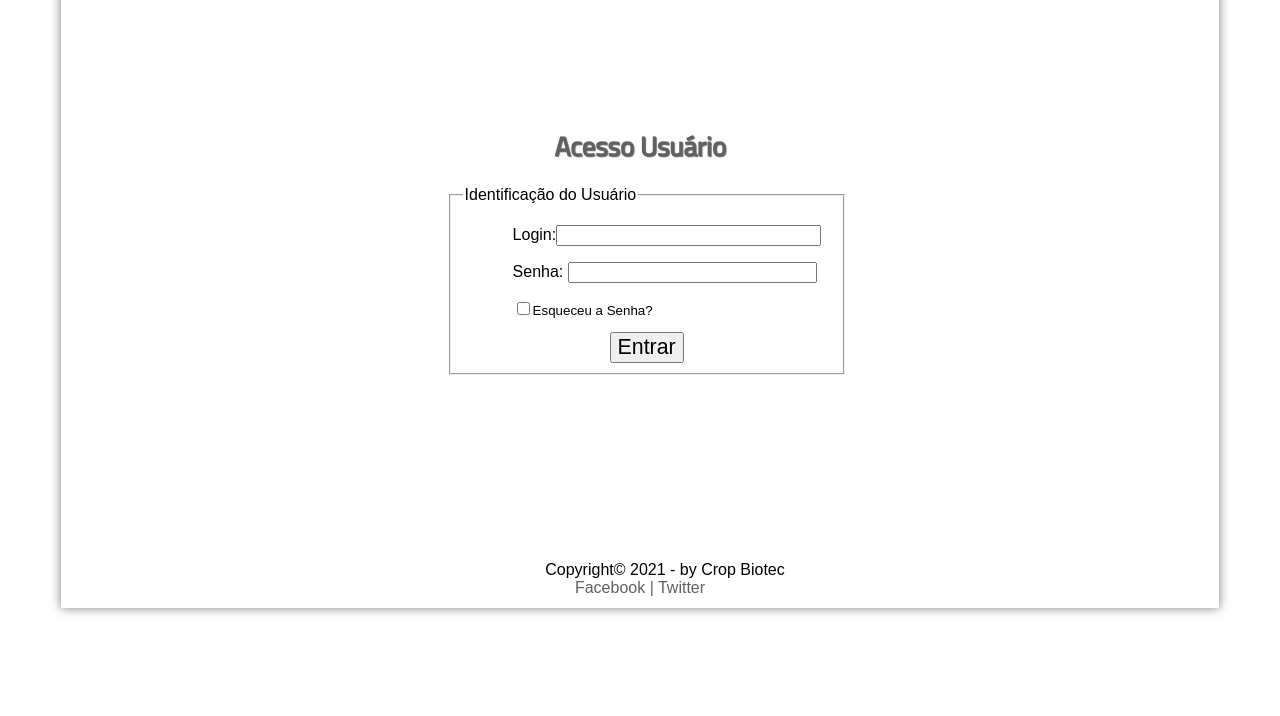
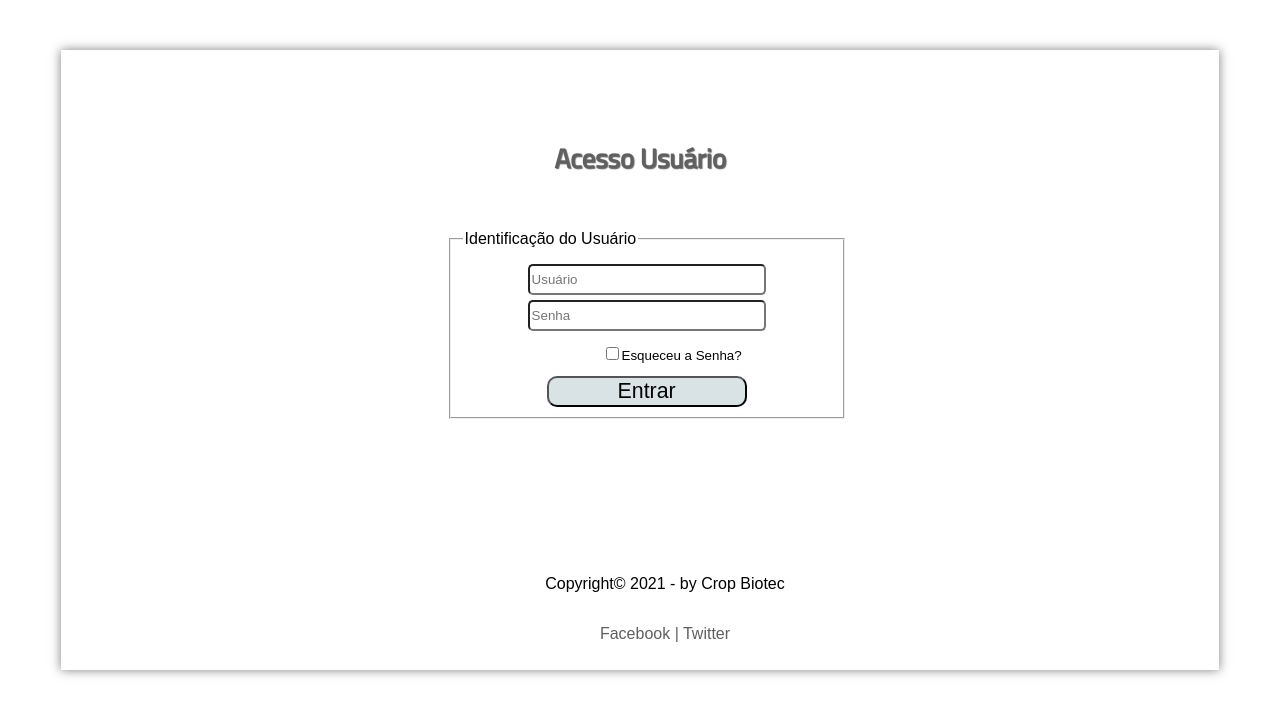
Before and after one commit to mcamilli/univespPi, a PHP site: page / in a window 1280 px wide. Shown: the top 716 px of the page. Run offline with PHP 8.4, Linux system fonts and the light colour scheme.

Commit message:
Alterei o layout da página de login

```diff
--- a/GerenciamentoAmostras/_css/login.css
+++ b/GerenciamentoAmostras/_css/login.css
@@ -4,6 +4,14 @@
 @font-face{
 	font-family: 'FonteLogo';
 	src: url("../_fonts/bubblegum-sans-regular.otf");
+}
+
+header {
+	display: flex;
+	justify-content: center;
+	position: relative;
+	bottom: 50px;
+
 }
 
 body{
@@ -14,9 +22,9 @@ body{
 div#interface {
 	width: 90%;
 	height: 600px;
-	margin: -20px auto 0px auto;
+	margin: 50px auto 0px auto;
 	box-shadow: 0px 0px 10px rgba(0,0,0,.5);
-	padding: 10px 10px 10px 10px;
+	padding: 10px;
 }
 p{
 	text-align: justify;
@@ -51,6 +59,22 @@ div#FormLogin {
 	padding-left: 33%;
 }
 
+div#mensagem {
+	color: red;
+	display: flex;
+	justify-content: center;
+	position: relative;
+	top: 350px
+}
+
+fieldset#usuario {
+	display: flex;
+	flex-direction: column;
+	align-items: center;
+	justify-content: center;
+
+}
+
 div#RecuperarAdmin {
 	font-size: 12pt;
 }
@@ -63,7 +87,26 @@ input#cLogin {
 	position: center;
 	text-align: center;
 	font-size: 16pt;
+	border-radius: 10px;
+	width: 200px;
+	background-color: rgb(217, 226, 228)
 }
+
+input#cNome {
+	width: 230px;
+	height: 25px;
+	margin-top: 10px;
+	margin-bottom: 5px;
+	border-radius: 5px;
+}
+
+input#cSenha {
+	width: 230px;
+	height: 25px;
+	border-radius: 5px;
+}
+
+
 
 div#RecuperarAdmin {
 	text-align: left;
@@ -71,13 +114,15 @@ div#RecuperarAdmin {
 }
 
 footer#rodape {
-	padding-top: 170px;
+	display: flex;
+	flex-direction: column;
+	text-align: center;
+	align-items: center;
+	margin-top: 140px;
 	clear: both;
 }
 
-footer#rodape p{
-	text-align: center;
-}
+
 footer {
 	height: 50px;
 }
--- a/GerenciamentoAmostras/index.php
+++ b/GerenciamentoAmostras/index.php
@@ -12,8 +12,7 @@
 <head>
     <meta charset="UTF-8" />
     <title>Cadastro de amostra</title>
-    <link rel="stylesheet" type="text/css" href="_css/login.css"/>
-
+    <link rel="stylesheet" type="text/css" href="_css/login.css" />
 </head>
 
 <body>
@@ -26,18 +25,18 @@
         </header>
 
         <?php
-            if(isset($_POST['tLogin']) && $_POST['LoginValida'] == 'f_login'){
+        if (isset($_POST['tLogin']) && $_POST['LoginValida'] == 'f_login') {
             $login = $_POST['tNome'];
             $senha = $_POST['tSenha'];
 
-                if($login == "" || $senha == ""){
+            if ($login == "" || $senha == "") {
                 echo '<div id="mensagem">Insira login e senha</div>';
-                }else{
+            } else {
                 $sql = "SELECT NomeU, Cpf, EmailU, Permissao, CodAdmin FROM usuarioadm WHERE EmailU = ? AND SenhaU = ?";
                 $query = Mysql::conectar()->prepare($sql);
                 $query->execute(array($login, md5($senha)));
 
-                        if($query->rowCount() == TRUE){
+                if ($query->rowCount() == TRUE) {
                     $user = $query->fetchAll(PDO::FETCH_ASSOC)[0];
                     session_start();
                     $_SESSION['usuario'] = array($user["NomeU"], $user["Cpf"], $user["EmailU"], $user["Permissao"], $user["CodAdmin"]);
@@ -45,31 +44,25 @@
 
                     echo "<script>window.location = 'inicio.php'</script>";
                     echo "<script>window.location = '_codigos/logout.php'</script>";
-
-			            }else{
-                            try
-                            {
+                } else {
+                    try {
 
                         $sql = "SELECT Usuario, CodCliente, RazaoSocial FROM cliente WHERE Usuario = ? AND Senha = ?";
                         $query = Mysql::conectar()->prepare($sql);
                         $query->execute(array($login, md5($senha)));
 
-                               if($query->rowCount() == TRUE){
+                        if ($query->rowCount() == TRUE) {
                             $user = $query->fetchAll(PDO::FETCH_ASSOC)[0];
                             session_start();
-                                    $_SESSION['usuario'] = array($user["Usuario"], $user["CodCliente"], $user["RazaoSocial"] );
+                            $_SESSION['usuario'] = array($user["Usuario"], $user["CodCliente"], $user["RazaoSocial"]);
                             $_SESSION['PermissaoAdmin'] = array(False);
                             echo "<script>window.location = '_usuario/iniciocliente.php'</script>";
-
-                               }else{
+                        } else {
                             echo '<div id="mensagem">Login ou senha incorretos</div>';
                         }
-                            }
-                            catch(Exception $e)
-                            {
+                    } catch (Exception $e) {
                         echo $e->getMessage();
                     }
-
                 }
             }
         }
@@ -78,12 +71,9 @@
             <form method="post" id="cLogin" name="tLogin">
                 <fieldset id="usuario">
                     <legend>Identificação do Usuário</legend>
-                <p>
-                    <label for="cNome">Login:</label><input type="text" name="tNome" id="cNome" size="30" maxlength="50" Completo" />
-                </p>
-                <p>
-                    <label for="cSenha">Senha:</label> <input type="password" name="tSenha" id="cSenha" size="28" maxlength="8" />
-                </p>
+                    </label><input placeholder = "Usuário" type="text" name="tNome" id="cNome" size="30" maxlength="50" Completo" required />
+                    </label> <input placeholder= "Senha" type="password" name="tSenha" id="cSenha" size="28" maxlength="8" required />
+
 
                     <div id="RecuperarAdmin">
                         <p id="recuperar">
@@ -91,8 +81,8 @@
                         </p>
                     </div>
 
-                <div><input type="hidden" name="LoginValida" value="f_login"/></div>
-                <div id="Botaologin"><input type="submit" name="tLogin" id="cLogin" value="Entrar"/></div>
+                    <div><input type="hidden" name="LoginValida" value="f_login" /></div>
+                    <div id="Botaologin"><input type="submit" name="tLogin" id="cLogin" value="Entrar" /></div>
 
                 </fieldset>
             </form>
@@ -101,10 +91,14 @@
 
         <footer id="rodape">
             <p>
-                Copyright&copy; <?php $Year = strftime("%Y"); echo $Year;?> - by Crop Biotec
-                <br> <a href="http://facebook.com" target="_blank" /> Facebook | <a href="http://twitter.com" target="_blank" />Twitter
+                Copyright&copy; <?php $Year = strftime("%Y");
+                                echo $Year; ?> - by Crop Biotec
+            </p>
+            <p>
+            <a href="http://facebook.com" target="_blank" /> Facebook | <a href="http://twitter.com" target="_blank" />Twitter
             </p>
         </footer>
     </div>
 </body>
+
 </html>
```
Lines whose indentation alone changed are shown as unchanged.
